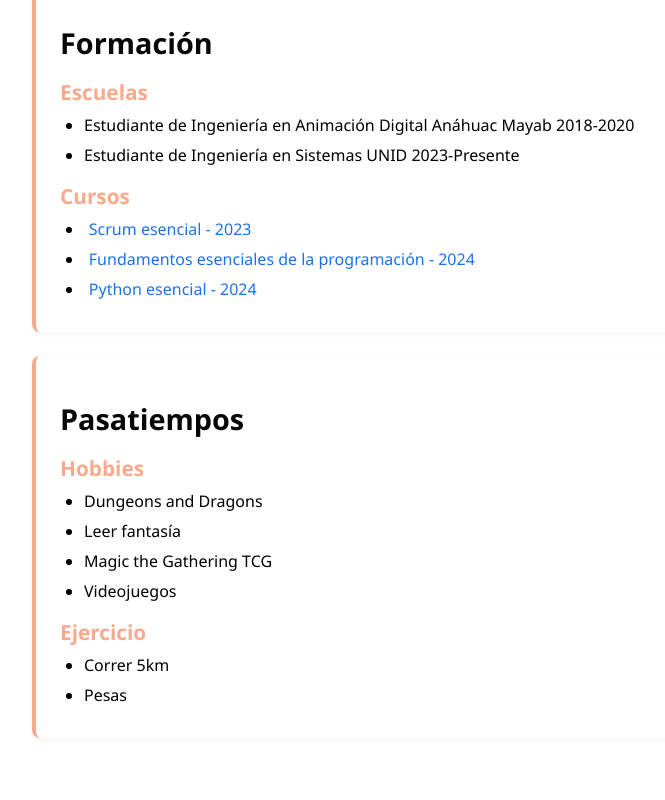
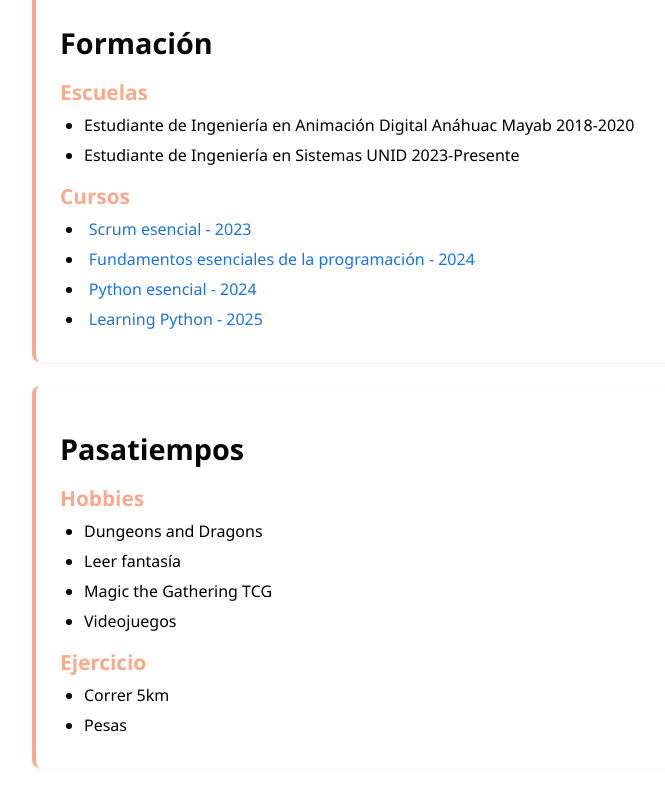
Before and after one commit to MikeGPQ/portafolio-miguel, a React (Create React App) app: page /sobre-mi in a window 1280 px wide. Shown: the part 995-1795 px from the top of the page, without its empty margins (208-873 px from the left). Before the commit the page ends 1765 px from the top, so only its background shows below. Built offline with nearby package versions, Linux system fonts and the light colour scheme.

Commit message:
15/08/2025

```diff
--- a/src/Rutas/Home.jsx
+++ b/src/Rutas/Home.jsx
@@ -16,12 +16,11 @@ const progressItems = [
       title: "Chatbot",
       type: "project",
       url:"https://chatbot-mikegpq.netlify.app/"
-    },
-    {
-      percentage: 61,
-      title: "Learning Python By: Joe Marini",
+    },{
+      percentage: 1,
+      title: "Advanced Python: Top Tools for Data Science and Engineering",
       type: "curso",
-      url:"https://www.linkedin.com/learning/learning-python-25309312?u=89909618"
+      url:"https://www.linkedin.com/learning-login/share?account=89909618&forceAccount=false&redirect=https%3A%2F%2Fwww.linkedin.com%2Flearning%2Fadvanced-python-top-tools-for-data-science-and-engineering%3Ftrk%3Dshare_ent_url%26shareId%3DRxArS7XVRiecXFgcHgY3xw%253D%253D"
     }
   ];
 
--- a/src/Rutas/sobre-mi.jsx
+++ b/src/Rutas/sobre-mi.jsx
@@ -87,7 +87,15 @@ export function Sobremi() {
                                     text: "(Ver certificado)",
                                     url: "https://www.linkedin.com/learning/certificates/c8769ed753282a8e3f7583ac029666e62d1f4b764580436d18d786a8277a0fcc?trk=share_certificate"
                                 }
+                            },
+                            {
+                                text: "Learning Python - 2025",
+                                link: {
+                                    text: "(Ver certificado)",
+                                    url: "https://www.linkedin.com/learning/certificates/0d46b4d4af764dc24df11854383abc10c9d3d55ac98ae8911a8b99d28aa0a5df?trk=share_certificate"
+                                }
                             }
+
                         ]
                     }
                 ]}
```
